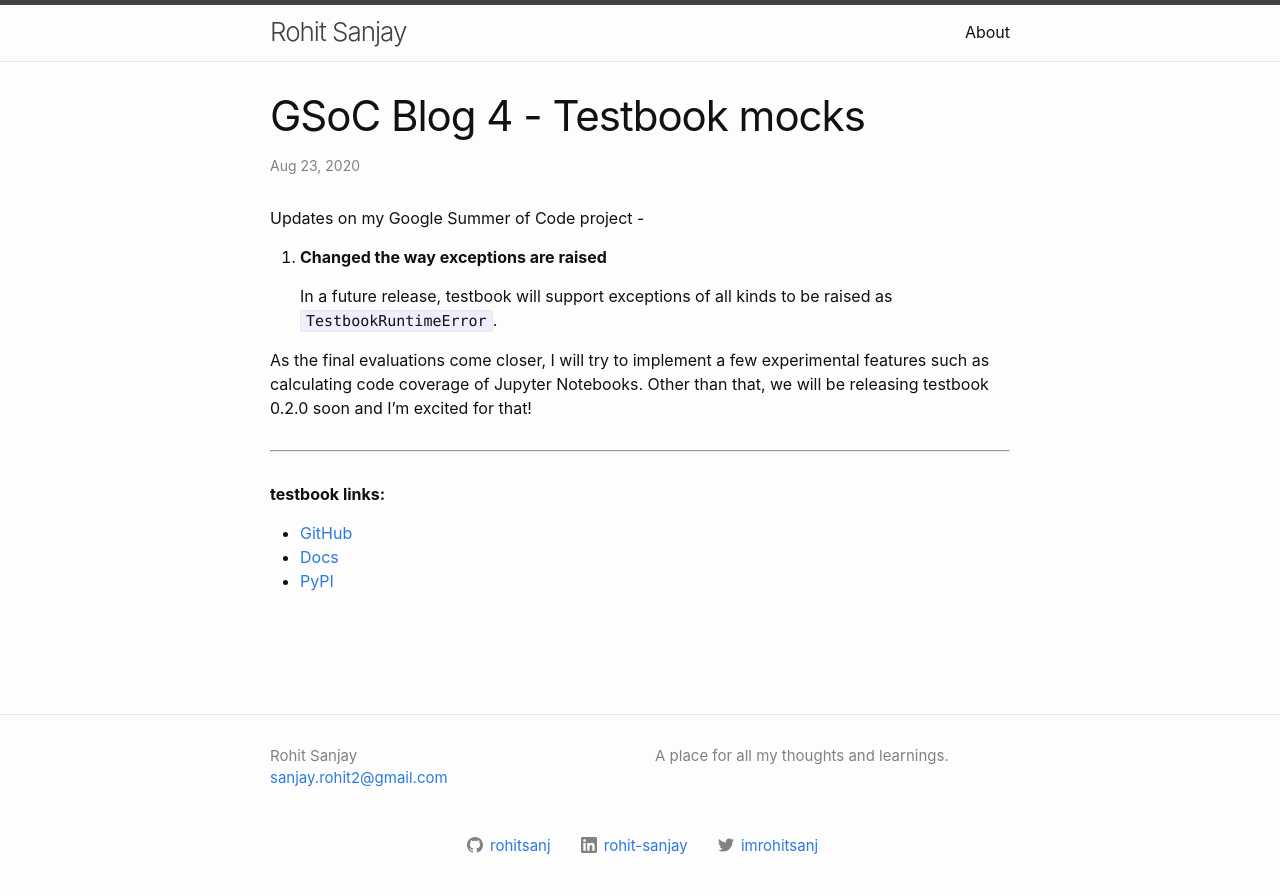
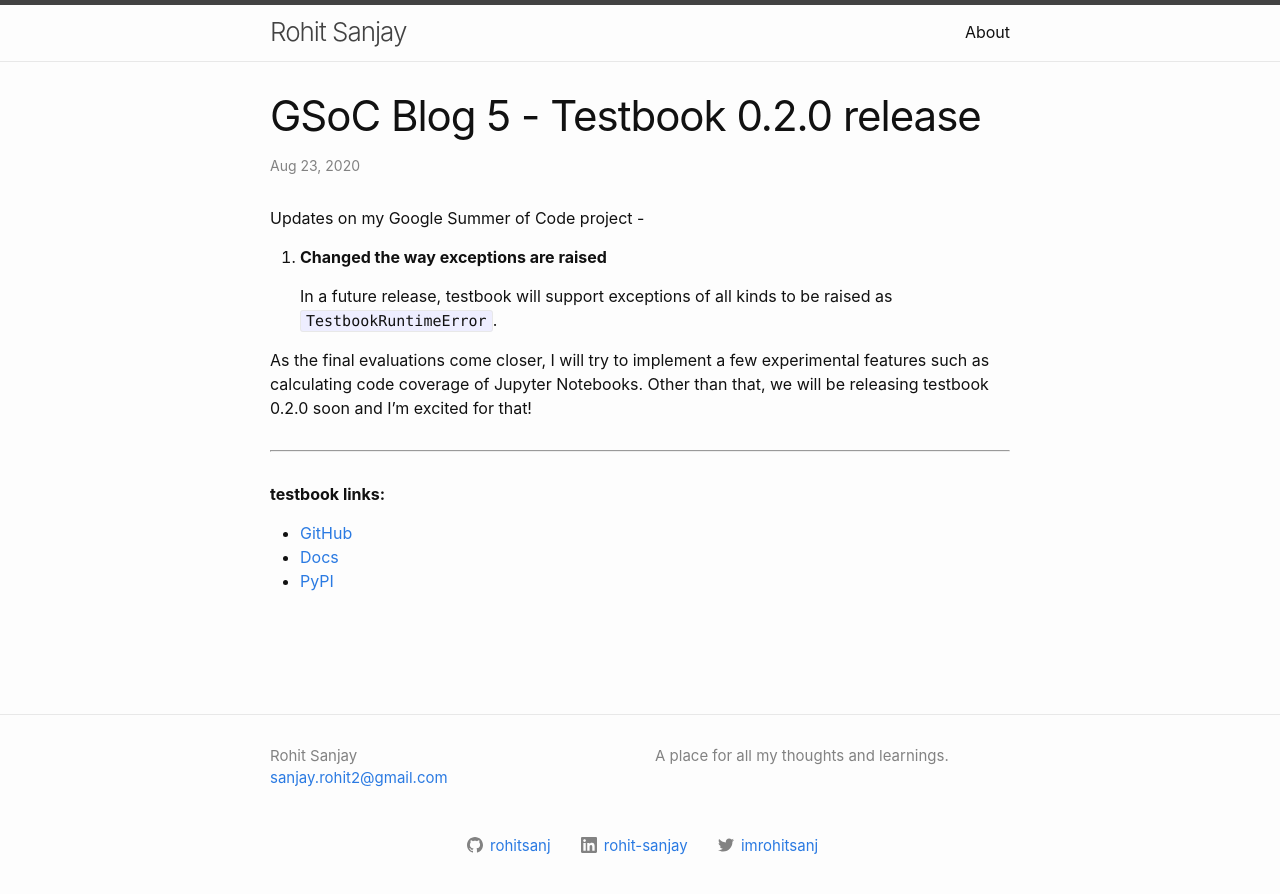
Before and after one commit to rohitsanj/rohitsanj.github.io, a Jekyll site: the page built from _gsoc/5.md, in a window 1280 px wide. Shown: the top 894 px of the page. Built offline with Jekyll 4.4.1, drawn with Linux system fonts in a browser that asks for light colours; comment, search, counter and statistics services are not loaded.

Commit message:
changed title

```diff
--- a/_gsoc/5.md
+++ b/_gsoc/5.md
@@ -1,5 +1,5 @@
 ---
-title: GSoC Blog 4 - Testbook mocks
+title: GSoC Blog 5 - Testbook 0.2.0 release
 layout: post
 permalink: /gsoc/5
 ---
```
